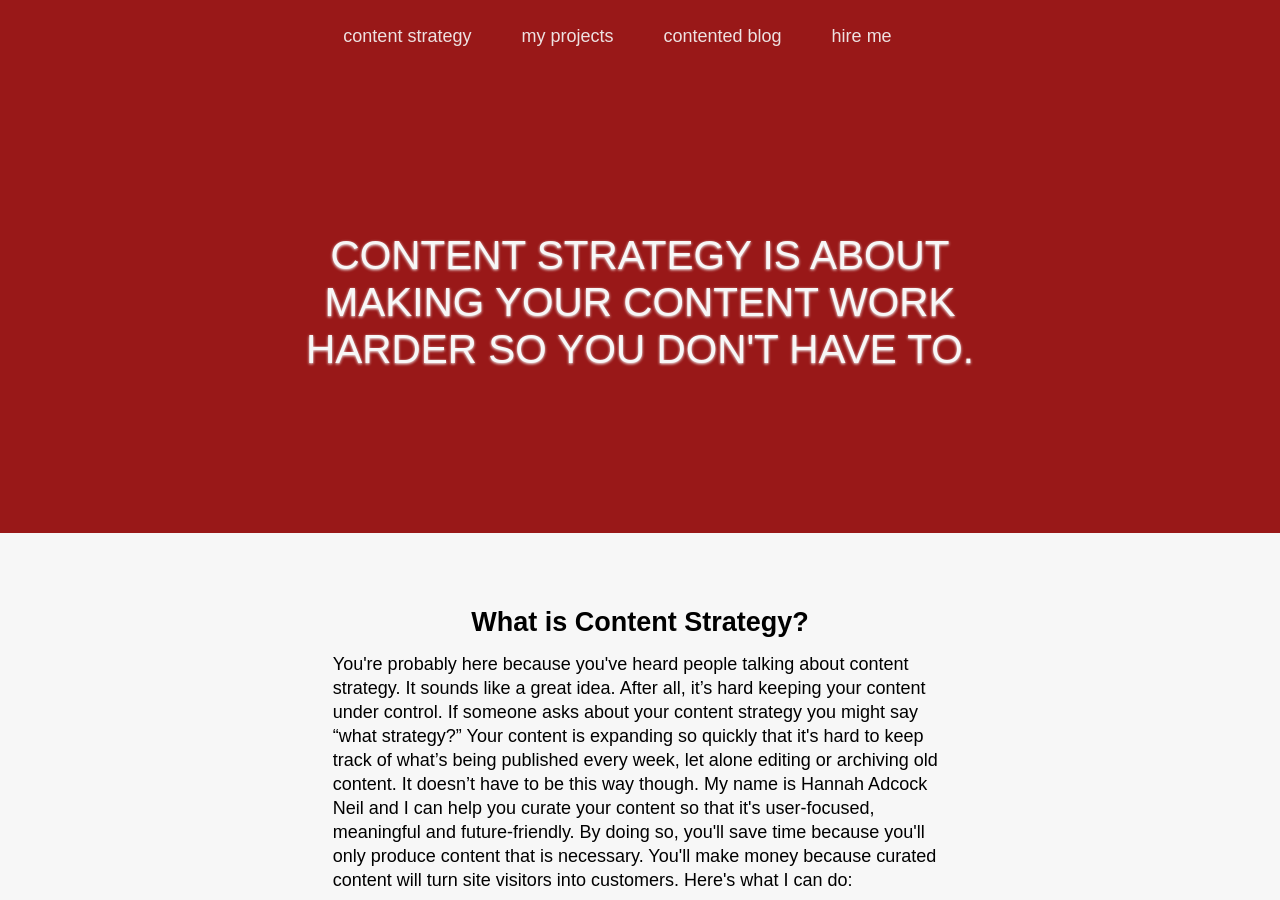
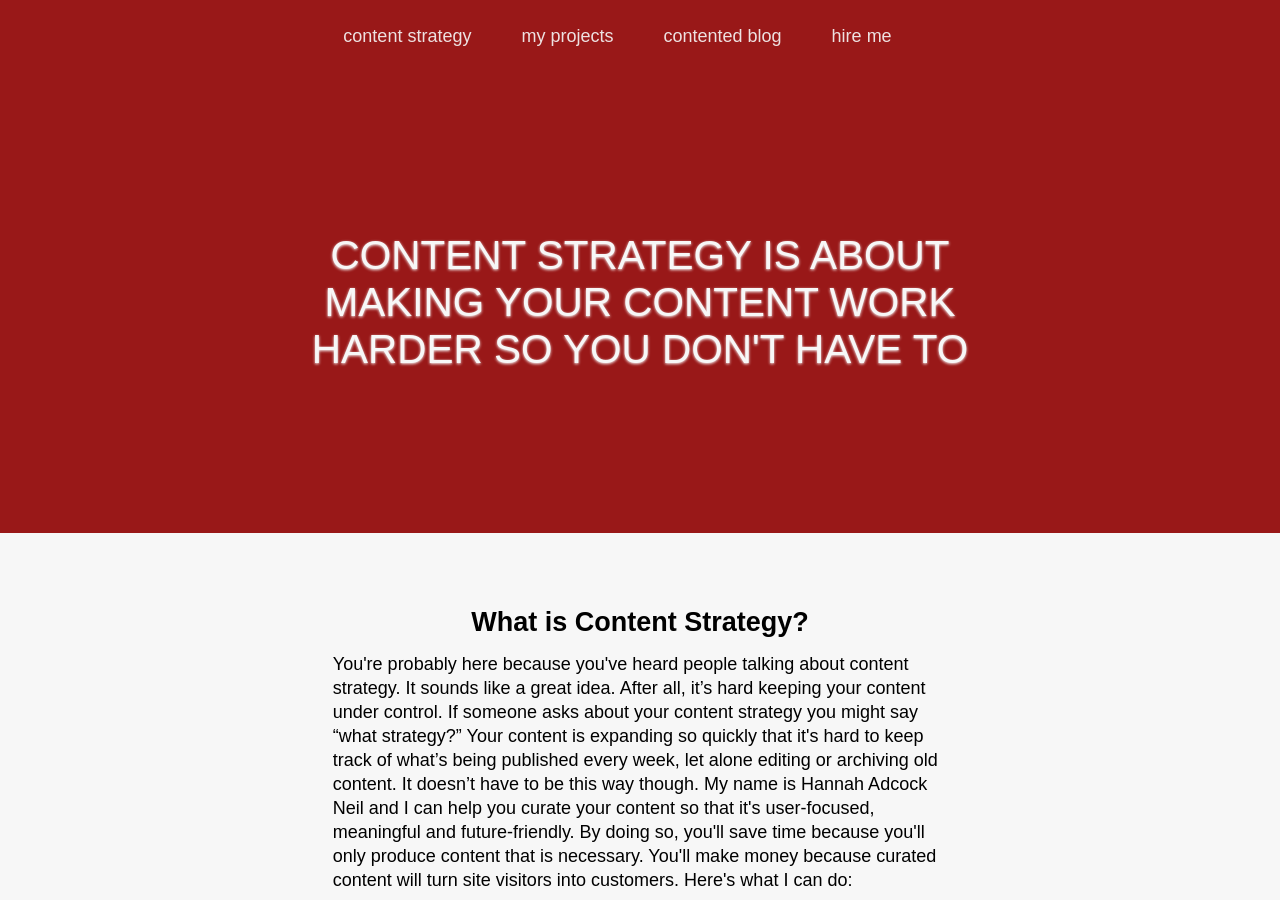
Before and after one commit to smokingpun/smokingpun.github.io, a Jekyll site: the page built from index.html, in a window 1280 px wide and 900 px high. Built offline with Jekyll 4.4.1, drawn with Linux system fonts in a browser that asks for light colours; nearby versions of some CDN libraries; some web fonts are replaced; Markdown is read by kramdown in place of the engine named in the settings.

Commit message:
editing changes

```diff
--- a/_layouts/homepage.html
+++ b/_layouts/homepage.html
@@ -46,7 +46,7 @@
   </header>
   <section class="landing_page">
     <div class="identity"></div>
-    	<h1 id="landing_page_section">Content Strategy is about making your content work harder so you don't have to.</h1>
+    	<h1 id="landing_page_section">Content Strategy is about making your content work harder so you don't have to</h1>
   </section>
   <section class="journey group">
     <section class="journey_center">
```
